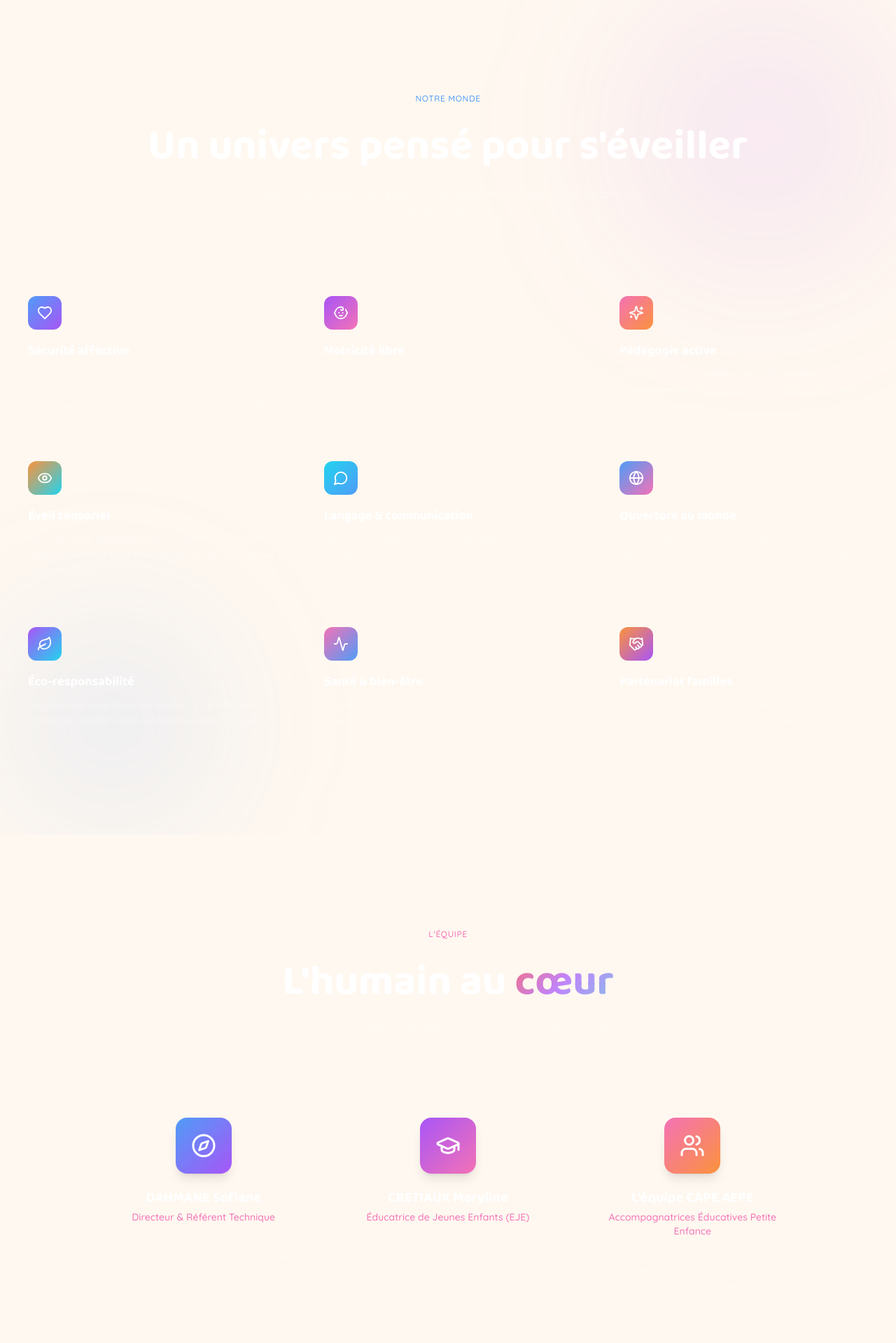
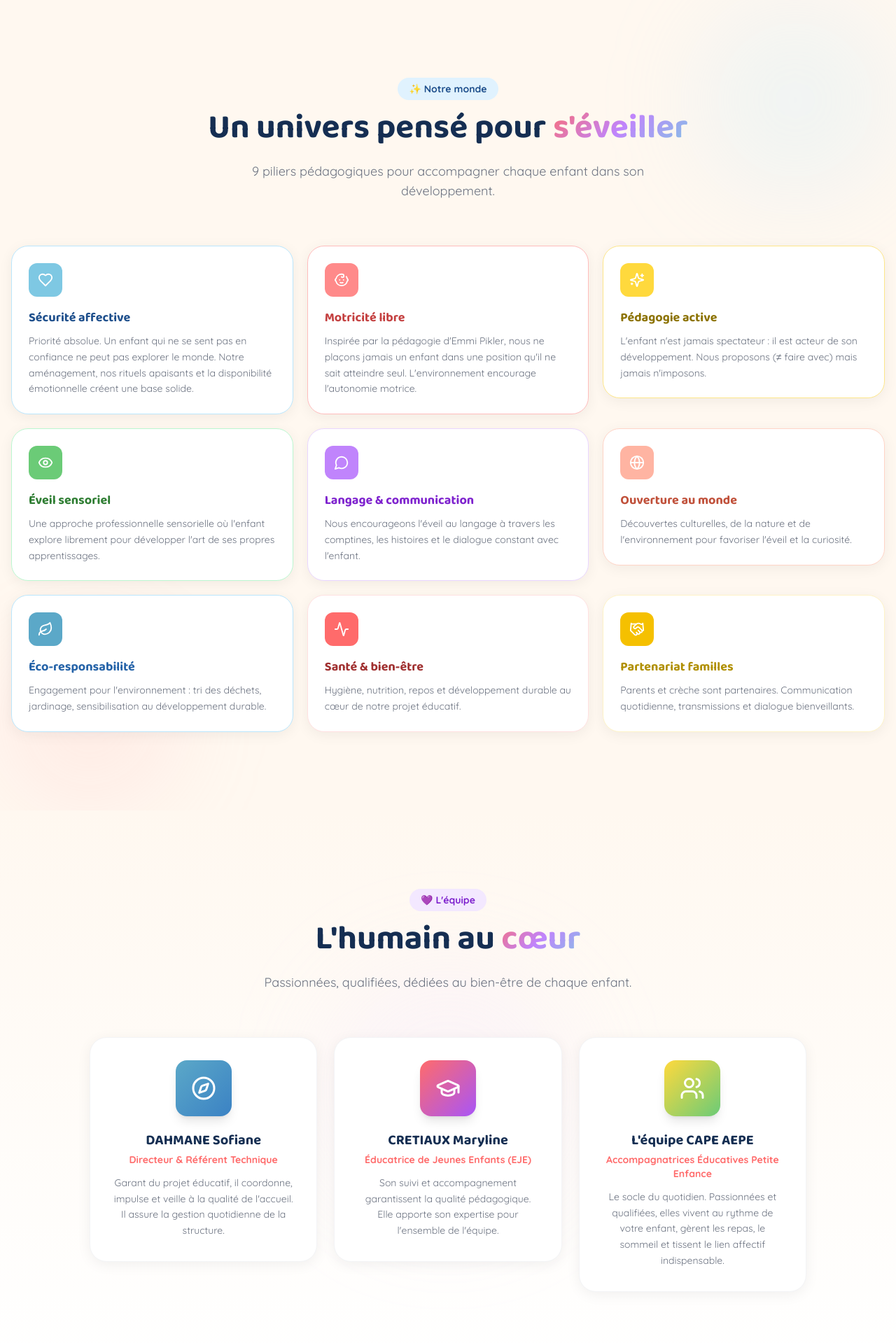
Before and after one commit to microcrechedbebe/dbebe-site, a Next.js app: page / in a window 1280 px wide. Shown: the part 801-2720 px from the top of the page at 70% size. Built offline with nearby package versions, Linux system fonts and the light colour scheme.

Commit message:
feat: sections About, Team, Day, Contact, Footer - theme chaleureux petite enfance

```diff
--- a/src/components/sections/About.tsx
+++ b/src/components/sections/About.tsx
@@ -13,16 +13,16 @@ const iconMap: Record<string, React.ElementType> = {
   activity: Activity, handshake: Handshake,
 };
 
-const glowColors = [
-  "from-[#4f9cf7] to-[#a855f7]",
-  "from-[#a855f7] to-[#f472b6]",
-  "from-[#f472b6] to-[#fb923c]",
-  "from-[#fb923c] to-[#22d3ee]",
-  "from-[#22d3ee] to-[#4f9cf7]",
-  "from-[#4f9cf7] to-[#f472b6]",
-  "from-[#a855f7] to-[#22d3ee]",
-  "from-[#f472b6] to-[#4f9cf7]",
-  "from-[#fb923c] to-[#a855f7]",
+const colorStyles = [
+  { bg: "bg-sky-100", icon: "bg-sky-300", text: "text-sky-700", border: "border-sky-200" },
+  { bg: "bg-coral-50", icon: "bg-coral-300", text: "text-coral-600", border: "border-coral-200" },
+  { bg: "bg-sun-50", icon: "bg-sun-300", text: "text-sun-700", border: "border-sun-200" },
+  { bg: "bg-mint-50", icon: "bg-mint-300", text: "text-mint-600", border: "border-mint-200" },
+  { bg: "bg-lilac-50", icon: "bg-lilac-300", text: "text-lilac-600", border: "border-lilac-200" },
+  { bg: "bg-peach-50", icon: "bg-peach-300", text: "text-peach-600", border: "border-peach-200" },
+  { bg: "bg-sky-50", icon: "bg-sky-400", text: "text-sky-600", border: "border-sky-200" },
+  { bg: "bg-coral-50", icon: "bg-coral-400", text: "text-coral-700", border: "border-coral-100" },
+  { bg: "bg-sun-50", icon: "bg-sun-400", text: "text-sun-600", border: "border-sun-100" },
 ];
 
 function AnimatedSection({ children, className = "" }: { children: React.ReactNode; className?: string }) {
@@ -43,23 +43,22 @@ function AnimatedSection({ children, className = "" }: { children: React.ReactNo
 
 export default function About() {
   return (
-    <section id="about" className="py-24 sm:py-32 px-4 relative">
-      <div className="absolute inset-0 overflow-hidden pointer-events-none">
-        <div className="absolute top-0 right-0 w-96 h-96 bg-[#a855f7]/10 rounded-full blur-[120px]" />
-        <div className="absolute bottom-0 left-0 w-80 h-80 bg-[#4f9cf7]/10 rounded-full blur-[100px]" />
-      </div>
+    <section id="about" className="py-20 sm:py-28 px-4 relative overflow-hidden">
+      {/* Decorative blobs */}
+      <div className="absolute top-0 right-0 w-72 h-72 bg-sky-200/20 rounded-full blur-3xl" />
+      <div className="absolute bottom-0 left-0 w-64 h-64 bg-coral-200/20 rounded-full blur-3xl" />
 
       <div className="max-w-7xl mx-auto relative z-10">
         <AnimatedSection>
-          <div className="text-center mb-20">
-            <span className="inline-block px-4 py-1.5 glass rounded-full text-xs font-medium text-[#4f9cf7] tracking-wider uppercase mb-6">
-              Notre monde
+          <div className="text-center mb-16">
+            <span className="inline-block px-4 py-1.5 bg-sky-100 text-sky-700 rounded-full text-sm font-bold mb-4">
+              ✨ Notre monde
             </span>
-            <h2 className="text-3xl sm:text-5xl md:text-6xl font-space font-bold text-white mb-6">
+            <h2 className="text-3xl sm:text-4xl md:text-5xl font-baloo font-bold text-sky-900 mb-6">
               Un univers pensé pour{" "}
-              <span className="text-gradient">s&apos;éveiller</span>
+              <span className="text-gradient-warm">s&apos;éveiller</span>
             </h2>
-            <p className="text-white/40 text-lg max-w-xl mx-auto">
+            <p className="text-lg text-gray-500 max-w-xl mx-auto">
               9 piliers pédagogiques pour accompagner chaque enfant dans son développement.
             </p>
           </div>
@@ -68,19 +67,19 @@ export default function About() {
         <div className="grid grid-cols-1 sm:grid-cols-2 lg:grid-cols-3 gap-5">
           {PEDAGOGICAL_AXES.map((axe, i) => {
             const Icon = iconMap[axe.icon] || Heart;
-            const glow = glowColors[i % glowColors.length];
+            const style = colorStyles[i % colorStyles.length];
             return (
               <AnimatedSection key={i}>
                 <motion.div
-                  whileHover={{ y: -8, scale: 1.02 }}
+                  whileHover={{ y: -6, scale: 1.02 }}
                   transition={{ type: "spring", stiffness: 300 }}
-                  className="group p-6 rounded-2xl glass hover:glass-strong transition-all duration-500 cursor-default"
+                  className={`p-6 rounded-2xl ${style.bg} border ${style.border} card-playful cursor-default`}
                 >
-                  <div className={`w-12 h-12 rounded-xl bg-gradient-to-br ${glow} flex items-center justify-center mb-4 group-hover:scale-110 transition-transform duration-300`}>
+                  <div className={`w-12 h-12 rounded-xl ${style.icon} flex items-center justify-center mb-4`}>
                     <Icon size={22} className="text-white" />
                   </div>
-                  <h3 className="font-space font-bold text-white text-lg mb-2">{axe.title}</h3>
-                  <p className="text-white/40 text-sm leading-relaxed line-clamp-3">{axe.description}</p>
+                  <h3 className={`font-baloo font-bold text-lg ${style.text} mb-2`}>{axe.title}</h3>
+                  <p className="text-gray-500 text-sm leading-relaxed">{axe.description}</p>
                 </motion.div>
               </AnimatedSection>
             );
--- a/src/components/sections/Day.tsx
+++ b/src/components/sections/Day.tsx
@@ -11,15 +11,15 @@ const iconMap: Record<string, React.ElementType> = {
 };
 
 const timeColors = [
-  "from-[#4f9cf7] to-[#22d3ee]",
-  "from-[#22d3ee] to-[#4f9cf7]",
-  "from-[#a855f7] to-[#4f9cf7]",
-  "from-[#fb923c] to-[#f472b6]",
-  "from-[#f472b6] to-[#a855f7]",
-  "from-[#a855f7] to-[#4f9cf7]",
-  "from-[#22d3ee] to-[#a855f7]",
-  "from-[#4f9cf7] to-[#fb923c]",
-  "from-[#fb923c] to-[#f472b6]",
+  "from-sky-400 to-sky-300",
+  "from-sun-300 to-sun-400",
+  "from-mint-300 to-mint-400",
+  "from-coral-300 to-coral-400",
+  "from-lilac-300 to-lilac-400",
+  "from-sky-300 to-lilac-300",
+  "from-sun-300 to-coral-300",
+  "from-mint-300 to-sky-300",
+  "from-coral-300 to-sun-300",
 ];
 
 function AnimatedSection({ children, className = "" }: { children: React.ReactNode; className?: string }) {
@@ -28,7 +28,7 @@ function AnimatedSection({ children, className = "" }: { children: React.ReactNo
   return (
     <motion.div
       ref={ref}
-      initial={{ opacity: 0, x: -30 }}
+      initial={{ opacity: 0, x: -20 }}
       animate={isInView ? { opacity: 1, x: 0 } : {}}
       transition={{ duration: 0.5, ease: "easeOut" }}
       className={className}
@@ -40,28 +40,29 @@ function AnimatedSection({ children, className = "" }: { children: React.ReactNo
 
 export default function Day() {
   return (
-    <section id="day" className="py-24 sm:py-32 px-4 relative">
-      <div className="absolute inset-0 overflow-hidden pointer-events-none">
-        <div className="absolute top-0 left-1/4 w-80 h-80 bg-[#22d3ee]/8 rounded-full blur-[120px]" />
-        <div className="absolute bottom-0 right-1/4 w-72 h-72 bg-[#fb923c]/8 rounded-full blur-[100px]" />
-      </div>
+    <section id="day" className="py-20 sm:py-28 px-4 relative overflow-hidden">
+      <div className="absolute top-0 left-1/4 w-72 h-72 bg-sun-200/20 rounded-full blur-3xl" />
+      <div className="absolute bottom-0 right-1/4 w-64 h-64 bg-mint-200/20 rounded-full blur-3xl" />
 
       <div className="max-w-3xl mx-auto relative z-10">
         <AnimatedSection>
-          <div className="text-center mb-20">
-            <span className="inline-block px-4 py-1.5 glass rounded-full text-xs font-medium text-[#22d3ee] tracking-wider uppercase mb-6">
-              Une journée type
+          <div className="text-center mb-16">
+            <span className="inline-block px-4 py-1.5 bg-sun-50 text-sun-700 rounded-full text-sm font-bold mb-4">
+              ☀️ Une journée type
             </span>
-            <h2 className="text-3xl sm:text-5xl md:text-6xl font-space font-bold text-white mb-6">
+            <h2 className="text-3xl sm:text-4xl md:text-5xl font-baloo font-bold text-sky-900 mb-6">
               Le quotidien{" "}
-              <span className="text-gradient">chez D&apos;BEBE</span>
+              <span className="text-gradient-sky">chez D&apos;BEBE</span>
             </h2>
+            <p className="text-lg text-gray-500 max-w-xl mx-auto">
+              Chaque journée est pensée pour offrir un cadre sécurisant et stimulant.
+            </p>
           </div>
         </AnimatedSection>
 
         <div className="relative">
-          {/* Glowing line */}
-          <div className="absolute left-6 sm:left-10 top-0 bottom-0 w-px bg-gradient-to-b from-[#4f9cf7] via-[#a855f7] to-[#fb923c] opacity-30" />
+          {/* Colorful line */}
+          <div className="absolute left-6 sm:left-10 top-0 bottom-0 w-1 rounded-full bg-gradient-to-b from-sky-300 via-coral-300 to-sun-300" />
 
           <div className="space-y-4">
             {DAILY_SCHEDULE.map((item, i) => {
@@ -73,15 +74,15 @@ export default function Day() {
                     whileHover={{ x: 4 }}
                     className="relative flex items-start gap-4 sm:gap-6 pl-2"
                   >
-                    <div className={`relative z-10 flex-shrink-0 w-12 h-12 sm:w-14 sm:h-14 rounded-xl bg-gradient-to-br ${gradient} flex items-center justify-center shadow-lg`}>
+                    <div className={`relative z-10 flex-shrink-0 w-12 h-12 sm:w-14 sm:h-14 rounded-xl bg-gradient-to-br ${gradient} flex items-center justify-center shadow-md`}>
                       <Icon size={20} className="text-white" />
                     </div>
 
-                    <div className="flex-1 glass rounded-xl p-4 hover:bg-white/10 transition-all duration-300">
-                      <span className="text-xs font-bold text-[#4f9cf7] bg-[#4f9cf7]/10 px-2 py-0.5 rounded-full">
+                    <div className="flex-1 bg-white rounded-2xl p-4 shadow-sm border border-gray-100 hover:shadow-md transition-shadow">
+                      <span className="text-xs font-bold text-sky-500 bg-sky-50 px-2 py-0.5 rounded-full">
                         {item.time}
                       </span>
-                      <p className="text-white font-medium mt-1">{item.activity}</p>
+                      <p className="text-sky-900 font-semibold mt-1">{item.activity}</p>
                     </div>
                   </motion.div>
                 </AnimatedSection>
--- a/src/components/sections/Team.tsx
+++ b/src/components/sections/Team.tsx
@@ -6,15 +6,13 @@ import { TEAM } from "@/app/lib/constants";
 import { Compass, GraduationCap, Users } from "lucide-react";
 
 const iconMap: Record<string, React.ElementType> = {
-  compass: Compass,
-  school: GraduationCap,
-  users: Users,
+  compass: Compass, school: GraduationCap, users: Users,
 };
 
 const gradients = [
-  "from-[#4f9cf7] to-[#a855f7]",
-  "from-[#a855f7] to-[#f472b6]",
-  "from-[#f472b6] to-[#fb923c]",
+  "from-sky-400 to-sky-500",
+  "from-coral-400 to-lilac-400",
+  "from-sun-300 to-mint-300",
 ];
 
 function AnimatedSection({ children, className = "" }: { children: React.ReactNode; className?: string }) {
@@ -35,22 +33,20 @@ function AnimatedSection({ children, className = "" }: { children: React.ReactNo
 
 export default function Team() {
   return (
-    <section id="team" className="py-24 sm:py-32 px-4 relative">
-      <div className="absolute inset-0 overflow-hidden pointer-events-none">
-        <div className="absolute top-1/2 left-1/2 -translate-x-1/2 -translate-y-1/2 w-[600px] h-[600px] bg-[#f472b6]/8 rounded-full blur-[150px]" />
-      </div>
+    <section id="team" className="py-20 sm:py-28 px-4 relative overflow-hidden bg-gradient-to-b from-cream to-white">
+      <div className="absolute top-1/2 left-1/2 -translate-x-1/2 -translate-y-1/2 w-96 h-96 bg-lilac-200/15 rounded-full blur-3xl" />
 
       <div className="max-w-5xl mx-auto relative z-10">
         <AnimatedSection>
-          <div className="text-center mb-20">
-            <span className="inline-block px-4 py-1.5 glass rounded-full text-xs font-medium text-[#f472b6] tracking-wider uppercase mb-6">
-              L&apos;équipe
+          <div className="text-center mb-16">
+            <span className="inline-block px-4 py-1.5 bg-lilac-100 text-lilac-600 rounded-full text-sm font-bold mb-4">
+              💜 L&apos;équipe
             </span>
-            <h2 className="text-3xl sm:text-5xl md:text-6xl font-space font-bold text-white mb-6">
+            <h2 className="text-3xl sm:text-4xl md:text-5xl font-baloo font-bold text-sky-900 mb-6">
               L&apos;humain au{" "}
               <span className="text-gradient-warm">cœur</span>
             </h2>
-            <p className="text-white/40 text-lg max-w-xl mx-auto">
+            <p className="text-lg text-gray-500 max-w-xl mx-auto">
               Passionnées, qualifiées, dédiées au bien-être de chaque enfant.
             </p>
           </div>
@@ -62,16 +58,16 @@ export default function Team() {
             return (
               <AnimatedSection key={i}>
                 <motion.div
-                  whileHover={{ y: -8, scale: 1.03 }}
+                  whileHover={{ y: -6, scale: 1.03 }}
                   transition={{ type: "spring", stiffness: 300 }}
-                  className="group p-8 rounded-2xl glass text-center"
+                  className="p-8 rounded-2xl bg-white shadow-md border border-gray-100 text-center card-playful"
                 >
-                  <div className={`w-20 h-20 rounded-2xl bg-gradient-to-br ${gradients[i]} flex items-center justify-center mx-auto mb-5 shadow-lg group-hover:scale-110 transition-transform duration-300`}>
+                  <div className={`w-20 h-20 rounded-2xl bg-gradient-to-br ${gradients[i]} flex items-center justify-center mx-auto mb-5 shadow-lg`}>
                     <Icon size={36} className="text-white" />
                   </div>
-                  <h3 className="font-space font-bold text-xl text-white mb-1">{member.name}</h3>
-                  <p className="text-[#f472b6] font-medium text-sm mb-3">{member.role}</p>
-                  <p className="text-white/40 text-sm leading-relaxed">{member.description}</p>
+                  <h3 className="font-baloo font-bold text-xl text-sky-900 mb-1">{member.name}</h3>
+                  <p className="text-coral-400 font-bold text-sm mb-3">{member.role}</p>
+                  <p className="text-gray-500 text-sm leading-relaxed">{member.description}</p>
                 </motion.div>
               </AnimatedSection>
             );
```
Also changed, not shown: src/components/Footer.tsx (+18 -18 lines), src/components/sections/Contact.tsx (+50 -52 lines).
